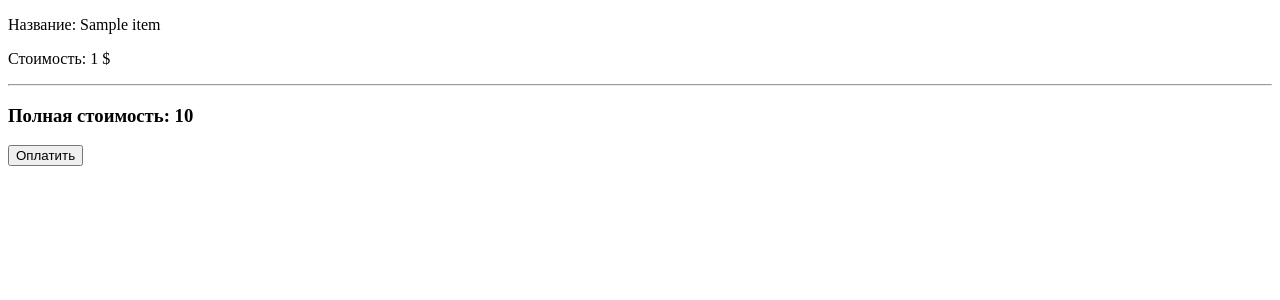
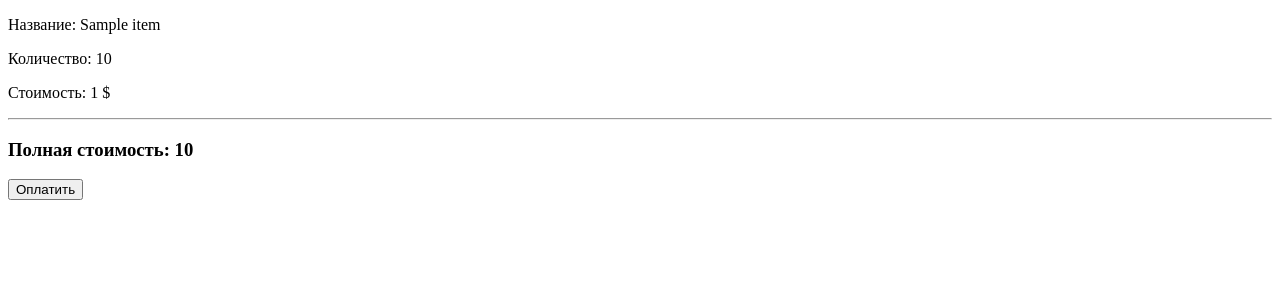
Before and after one commit to BondarenkoMi/stripe_integration, a Django app: template backend/templates/cart.html in a window 1280 px wide. Shown: the part 44-344 px from the top of the page. Run offline with Django 5.2, Linux system fonts and the light colour scheme; the template is opened without the code that fills it: most values are stand-ins (such as "Sample title", 1, 10 or a date in 2020); some libraries are stand-ins or nearby versions.

Commit message:
update html

```diff
--- a/backend/templates/cart.html
+++ b/backend/templates/cart.html
@@ -13,6 +13,7 @@
     {% for item in cart %}
         <div>
             <p>Название: {{ item.name }}</p>
+            <p>Количество: {{ item.quantity }}
             <p>Стоимость: {{ item.total_price}} $</p>
             <hr>
         </div>
```
